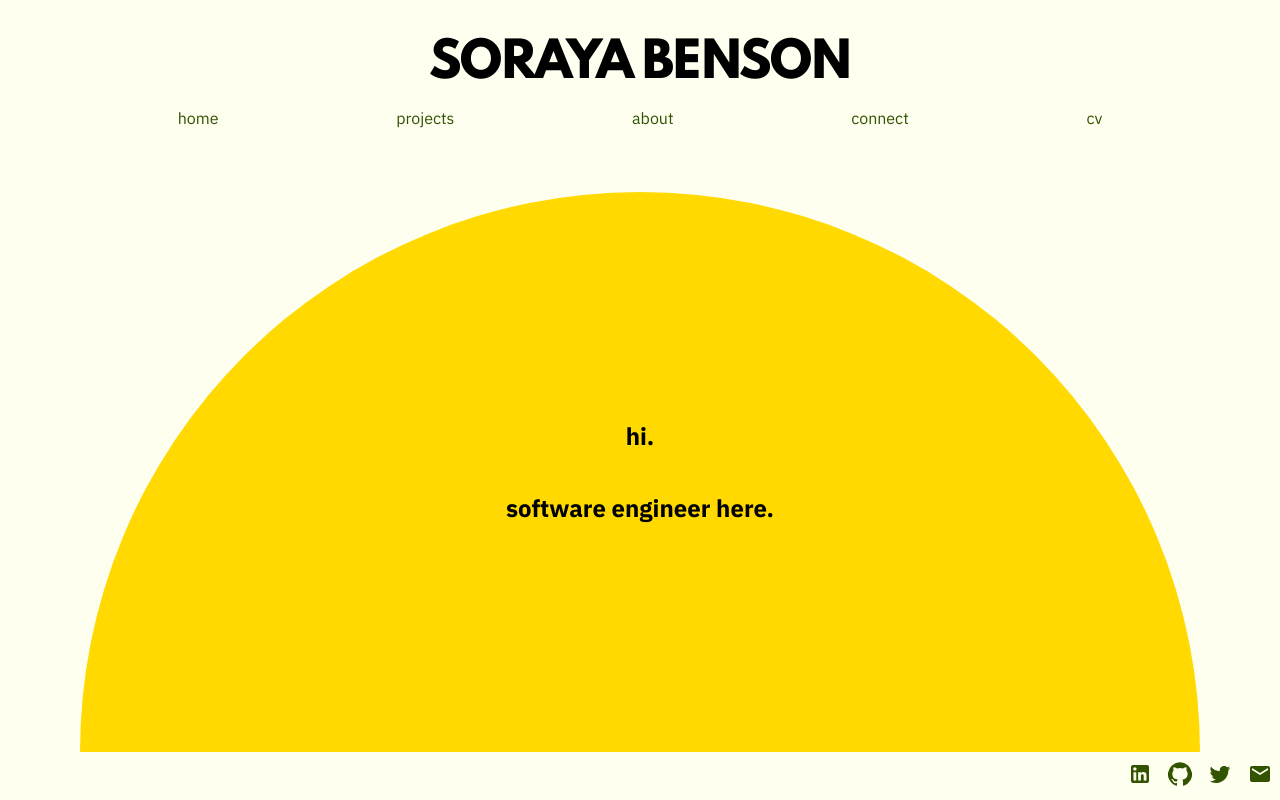
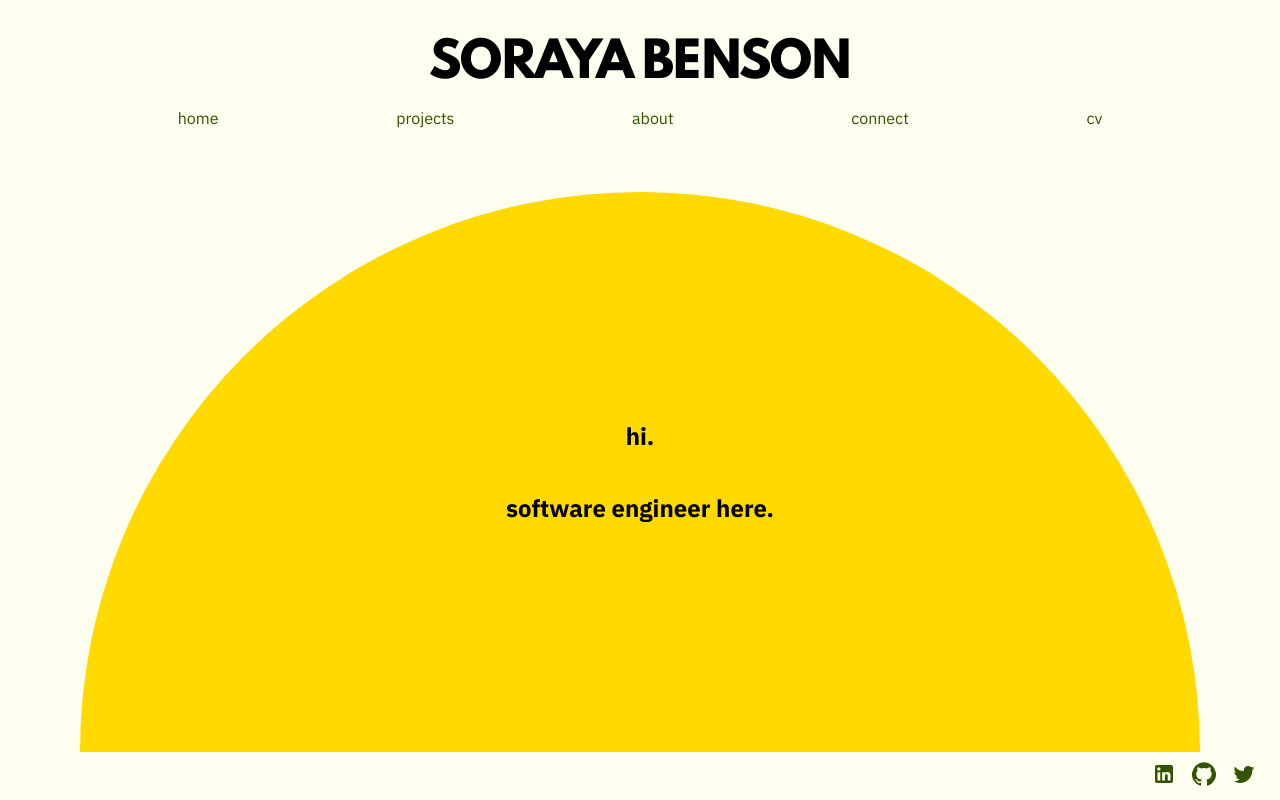
Before and after one commit to sorayamajdolashrafi/portfolio, a Next.js app: page / in a window 1280 px wide. Built offline with nearby package versions, Linux system fonts and the light colour scheme.

Commit message:
email removed from footer

```diff
--- a/components/footer/Footer.jsx
+++ b/components/footer/Footer.jsx
@@ -25,12 +25,6 @@ const Footer = () => {
                 aria-label="link to twitter">
                 <TwitterIcon />
             </a>
-            <a href="mailto:soraya.benson@gmail.com"
-                role="button"
-                target="_blank"
-                aria-label="link to email">
-                <EmailIcon />
-            </a>
         </footer>
     )
 }
--- a/styles/Footer.module.css
+++ b/styles/Footer.module.css
@@ -9,6 +9,7 @@
     align-items: center;
     justify-content: flex-end;
     z-index: 3;
+    padding-right: 1rem;
 }
 
 .footer a {
```
